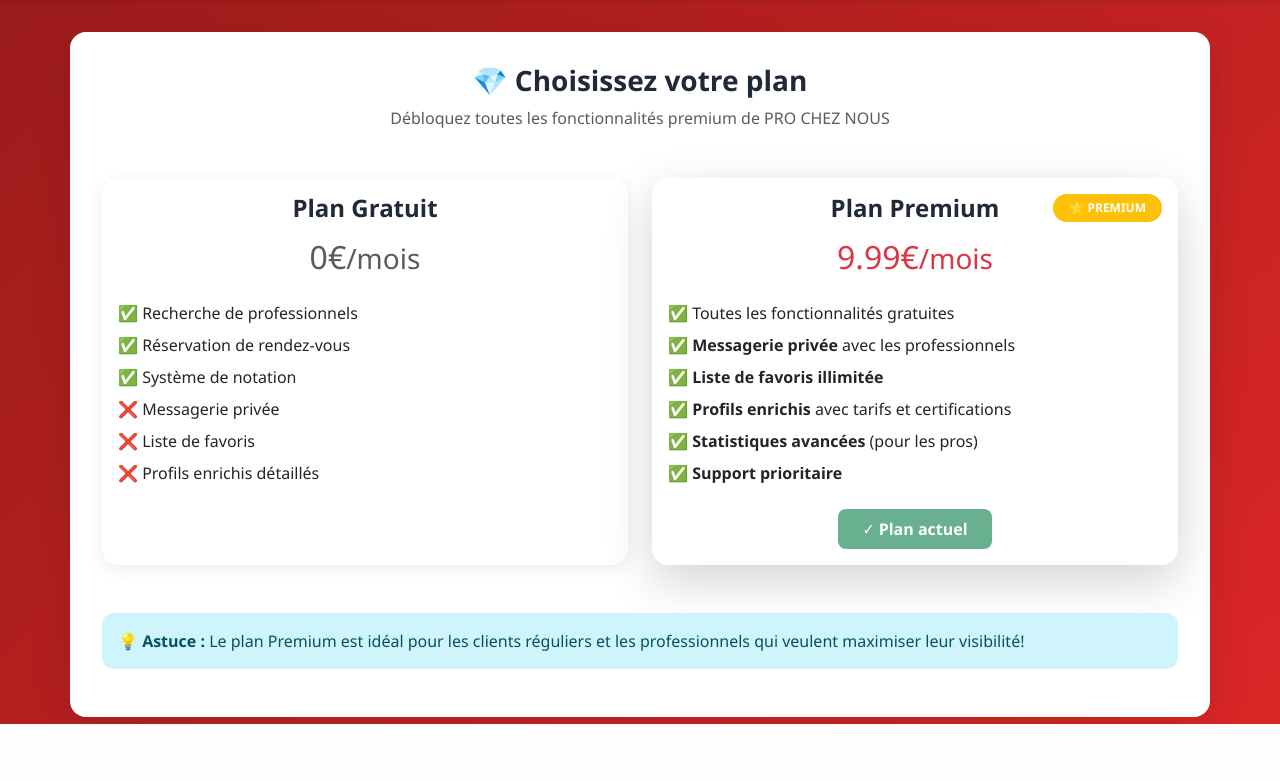
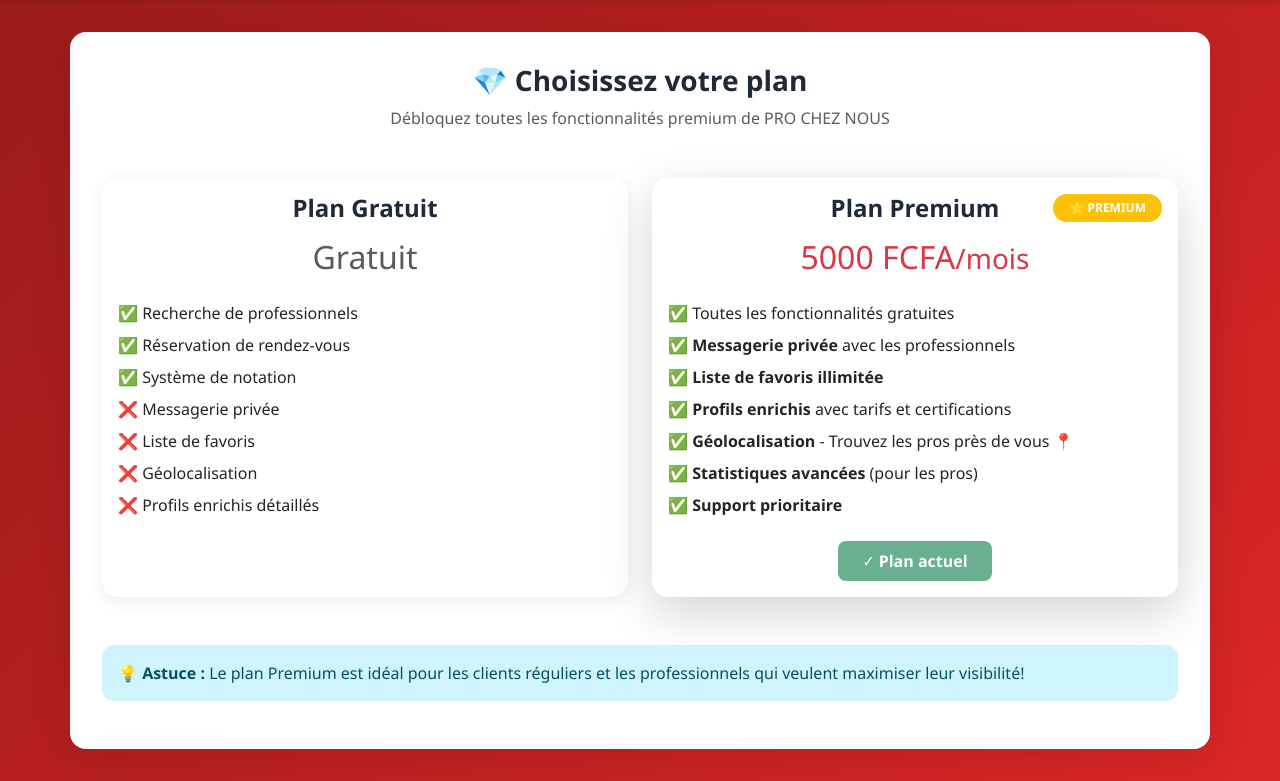
Before and after one commit to Gkconsulting20/prochenous2, a Flask app: page /subscription in a window 1280 px wide. Shown: the part 76-857 px from the top of the page. Before the commit the page ends 800 px from the top, so only its background shows below. Run offline with Flask 3, Linux system fonts and the light colour scheme; a user stored in the database is signed in; data comes from the database, SQL or seed files in the repository.

Commit message:
Update premium plan pricing and add new payment options
Modify the premium plan price to 5000 FCFA and introduce T-Money and Flooz as payment methods in the subscription template.

Replit-Commit-Author: Agent
Replit-Commit-Session-Id: b709d55e-3f90-4fa7-8a00-00da69e5da0c
Replit-Commit-Checkpoint-Type: intermediate_checkpoint
Replit-Commit-Screenshot-Url: https://storage.googleapis.com/screenshot-production-us-central1/45f100a9-4968-4922-a9d9-0f294518a69f/b709d55e-3f90-4fa7-8a00-00da69e5da0c/IWxWqpl

```diff
--- a/templates/subscription.html
+++ b/templates/subscription.html
@@ -11,7 +11,7 @@
         <div class="card h-100 {% if user['plan'] == 'gratuit' %}border-secondary{% endif %}">
             <div class="card-body text-center">
                 <h4 class="mb-3">Plan Gratuit</h4>
-                <h2 class="text-muted mb-4">0€<small>/mois</small></h2>
+                <h2 class="text-muted mb-4">Gratuit</h2>
 
                 <ul class="list-unstyled text-start mb-4">
                     <li class="mb-2">✅ Recherche de professionnels</li>
@@ -19,6 +19,7 @@
                     <li class="mb-2">✅ Système de notation</li>
                     <li class="mb-2">❌ Messagerie privée</li>
                     <li class="mb-2">❌ Liste de favoris</li>
+                    <li class="mb-2">❌ Géolocalisation</li>
                     <li class="mb-2">❌ Profils enrichis détaillés</li>
                 </ul>
 
@@ -34,13 +35,14 @@
             <div class="card-body text-center position-relative">
                 <span class="badge bg-warning position-absolute top-0 end-0 m-3">⭐ PREMIUM</span>
                 <h4 class="mb-3">Plan Premium</h4>
-                <h2 class="text-danger mb-4">9.99€<small>/mois</small></h2>
+                <h2 class="text-danger mb-4">5000 FCFA<small>/mois</small></h2>
 
                 <ul class="list-unstyled text-start mb-4">
                     <li class="mb-2">✅ Toutes les fonctionnalités gratuites</li>
                     <li class="mb-2">✅ <strong>Messagerie privée</strong> avec les professionnels</li>
                     <li class="mb-2">✅ <strong>Liste de favoris illimitée</strong></li>
                     <li class="mb-2">✅ <strong>Profils enrichis</strong> avec tarifs et certifications</li>
+                    <li class="mb-2">✅ <strong>Géolocalisation</strong> - Trouvez les pros près de vous 📍</li>
                     <li class="mb-2">✅ <strong>Statistiques avancées</strong> (pour les pros)</li>
                     <li class="mb-2">✅ <strong>Support prioritaire</strong></li>
                 </ul>
@@ -48,10 +50,35 @@
                 {% if user['plan'] == 'premium' %}
                 <button class="btn btn-success" disabled>✓ Plan actuel</button>
                 {% else %}
+
+                <div class="payment-methods mb-4">
+                    <h6 class="mb-3">💳 Modes de paiement disponibles :</h6>
+                    <div class="d-flex justify-content-center gap-3 mb-3">
+                        <div class="payment-option">
+                            <div class="card border-primary" style="width: 140px;">
+                                <div class="card-body p-2 text-center">
+                                    <div class="mb-2" style="font-size: 2rem;">📱</div>
+                                    <strong style="color: #FF6B00;">T-Money</strong>
+                                    <div class="small text-muted">Togocel</div>
+                                </div>
+                            </div>
+                        </div>
+                        <div class="payment-option">
+                            <div class="card border-success" style="width: 140px;">
+                                <div class="card-body p-2 text-center">
+                                    <div class="mb-2" style="font-size: 2rem;">💸</div>
+                                    <strong style="color: #00A651;">Flooz</strong>
+                                    <div class="small text-muted">Moov Africa</div>
+                                </div>
+                            </div>
+                        </div>
+                    </div>
+                </div>
+
                 <form method="POST" action="{{ url_for('upgrade_premium') }}">
                     <button type="submit" class="btn btn-warning btn-lg">Passer à Premium 🚀</button>
                 </form>
-                <p class="text-muted mt-2 small">Test gratuit - pas de paiement requis pour la démo</p>
+                <p class="text-muted mt-2 small">💡 Vous serez redirigé vers la page de paiement mobile</p>
                 {% endif %}
             </div>
         </div>
```
